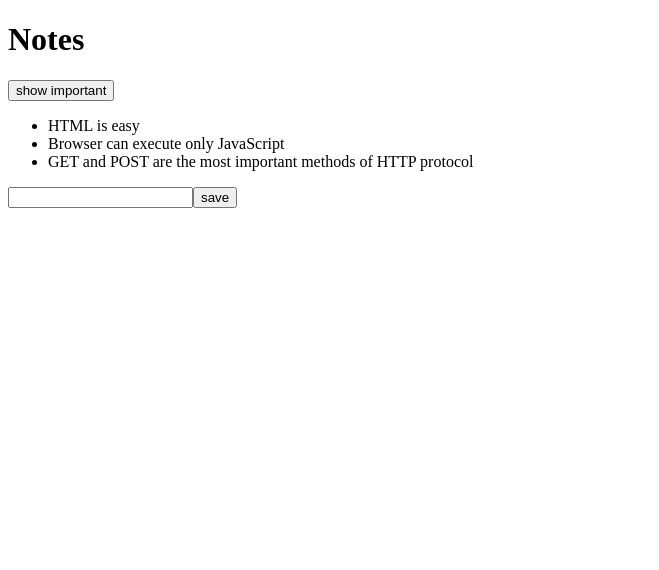
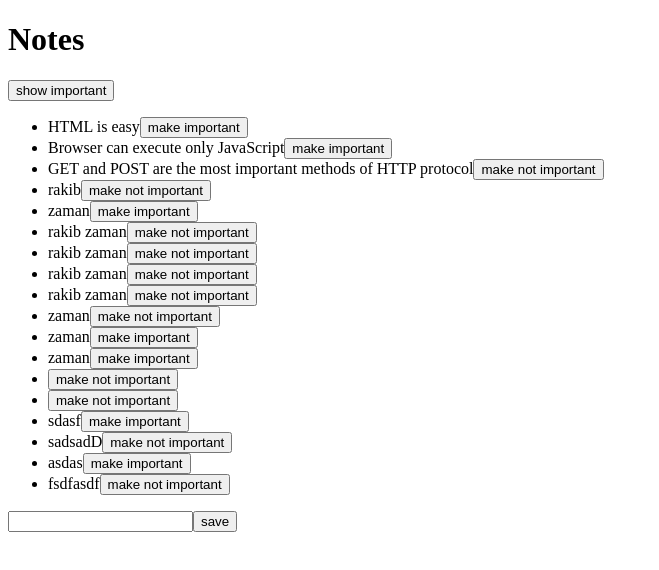
Before and after one commit to RZ-Rakib/HU_fullstack_practices, a React (Vite) app in the folder part2/: page / in a window 1280 px wide. Shown: the top 570 px of the page, without its empty margins (0-659 px from the left). Built offline with nearby package versions, Linux system fonts and the light colour scheme; data requests are answered from the project's data file.

Commit message:
updated altering data in server

```diff
--- a/part2/db.json
+++ b/part2/db.json
@@ -3,7 +3,7 @@
     {
       "id": "1",
       "content": "HTML is easy",
-      "important": true
+      "important": false
     },
     {
       "id": "2",
@@ -14,6 +14,81 @@
       "id": "3",
       "content": "GET and POST are the most important methods of HTTP protocol",
       "important": true
+    },
+    {
+      "id": "06da",
+      "content": "rakib",
+      "important": true
+    },
+    {
+      "id": "4672",
+      "content": "zaman",
+      "important": false
+    },
+    {
+      "id": "d559",
+      "content": "rakib zaman",
+      "important": true
+    },
+    {
+      "id": "d148",
+      "content": "rakib zaman",
+      "important": true
+    },
+    {
+      "id": "b3b4",
+      "content": "rakib zaman",
+      "important": true
+    },
+    {
+      "id": "e59a",
+      "content": "rakib zaman",
+      "important": true
+    },
+    {
+      "id": "32b4",
+      "content": "zaman",
+      "important": true
+    },
+    {
+      "id": "88c5",
+      "content": "zaman",
+      "important": false
+    },
+    {
+      "id": "9ba9",
+      "content": "zaman",
+      "important": false
+    },
+    {
+      "id": "ece8",
+      "content": "",
+      "important": true
+    },
+    {
+      "id": "227a",
+      "content": "",
+      "important": true
+    },
+    {
+      "id": "8c32",
+      "content": "sdasf",
+      "important": false
+    },
+    {
+      "id": "6ee3",
+      "content": "sadsadD",
+      "important": true
+    },
+    {
+      "id": "1ccf",
+      "content": "asdas",
+      "important": false
+    },
+    {
+      "id": "bfce",
+      "content": "fsdfasdf",
+      "important": true
     }
   ]
 }
--- a/part2/src/App.jsx
+++ b/part2/src/App.jsx
@@ -1,25 +1,22 @@
 import { useState, useEffect } from "react"
-import axios from 'axios'
 import Note from "./component/Note"
+import noteService from './services/notes'
 
 const App = () => {
-  const [notes, setNote] = useState([])
+  const [notes, setNotes] = useState([])
   const [newNote, setNewNote] = useState('')
   const [showAll, setShowAll] = useState(true)
 
   const hook = () => {
-    console.log('effect');
-    axios
-      .get('http://localhost:3001/notes')
-      .then(response => {
-        console.log('promise fulfillled');
-        setNote(response.data)
+    noteService
+      .getAll()
+      .then(initialNotes => {
+        setNotes(initialNotes)
       })
   }
 
   useEffect(hook, [])
   console.log(`render ${notes.length} notes`);
-
 
   const noteToShow = showAll
     ? notes
@@ -30,15 +27,34 @@ const App = () => {
     const newObject = {
       content: newNote,
       important: Math.random() < 0.5,
-      id: String(notes.length + 1)
     }
-    setNote(notes.concat(newObject))
-    setNewNote('')
+
+    noteService
+      .create(newObject)
+      .then(returnedNote => {
+        setNotes(notes.concat(returnedNote))
+        setNewNote('')
+      })
   }
 
   const handleNewNote = (event) => {
     console.log(event.target.value)
     setNewNote(event.target.value)
+  }
+
+  const toggleImportance = (id) => {
+    const note = notes.find(note => note.id === id)
+    const updatedNote = { ...note, important: !note.important }
+
+    noteService
+      .update(id, updatedNote)
+      .then(returnedNote => {
+        setNotes(notes.map(n => n.id === id ? returnedNote : n))
+      })
+      .catch(error => {
+        alert(`${note.content} was already deleted from the server`)
+        setNotes(notes.filter(n => n.id != id))
+      })
   }
 
   return (
@@ -51,7 +67,11 @@ const App = () => {
       </div>
       <ul>
         {noteToShow.map(note =>
-          <Note key={note.id} note={note} />
+          <Note
+            key={note.id}
+            note={note}
+            toggleImportance={() => toggleImportance(note.id)}
+          />
         )}
       </ul>
       <form onSubmit={addNote} >
--- a/part2/src/component/Note.jsx
+++ b/part2/src/component/Note.jsx
@@ -1,6 +1,19 @@
-const Note = ({note}) =>
+/**
+ * Note component
+ * @prop {Object} note - Note object containing content and importance
+ * @prop {Function} toggleImportance - Function to toggle the importance of the note
+ */
+const Note = ({ note, toggleImportance }) => {
+  const label = note.important
+    ? 'make not important'
+    : 'make important'
+
+  return (
     <li>
-        {note.content}
+      {note.content}
+      <button onClick={toggleImportance}>{label}</button>
     </li>
+  )
+}
 
 export default Note
--- /dev/null
+++ b/part2/src/services/notes.js
@@ -0,0 +1,19 @@
+import axios from 'axios'
+const baseUrl = 'http://localhost:3001/notes'
+
+const getAll = () => {
+  const request = axios.get(baseUrl)
+  return request.then(response => response.data)
+}
+
+const create = newObject => {
+  const request = axios.post(baseUrl, newObject)
+  return request.then(response => response.data)
+}
+
+const update = (id, updatedObject) => {
+  const request = axios.put(`${baseUrl}/${id}`, updatedObject)
+  return request.then(response => response.data)
+}
+
+export default {getAll, create, update}
```
